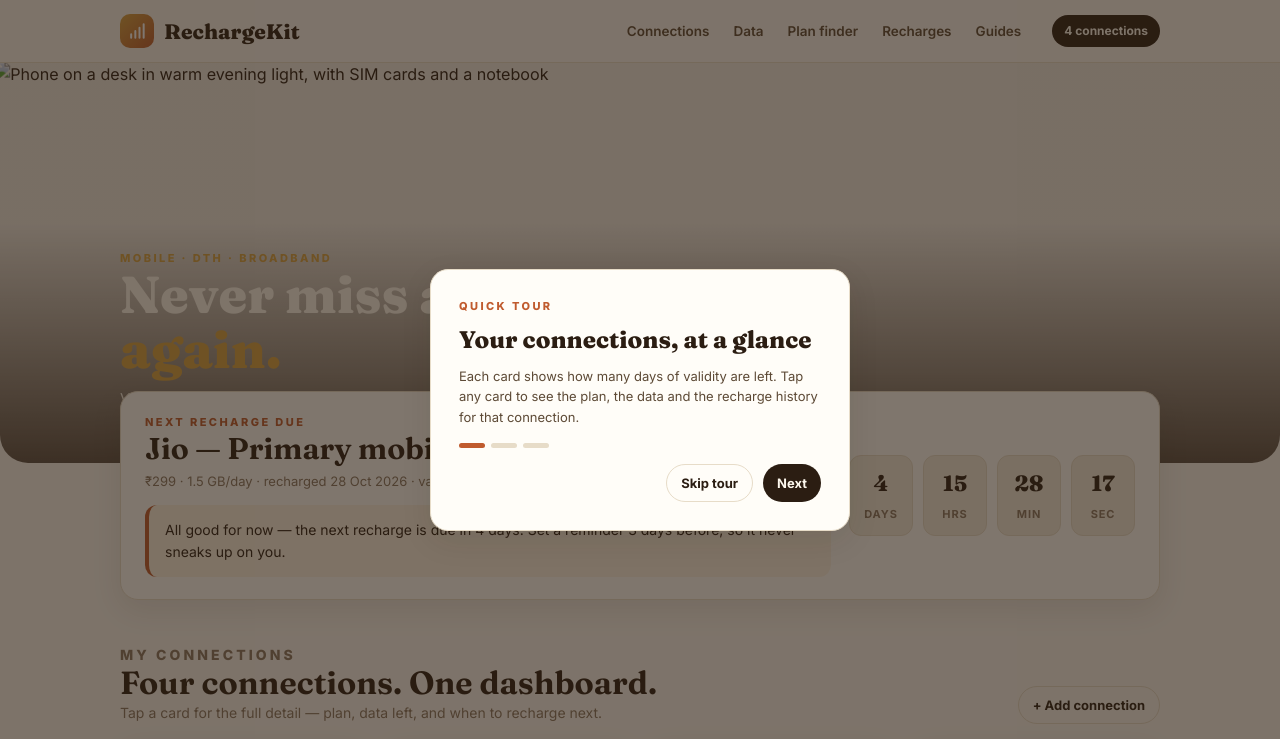
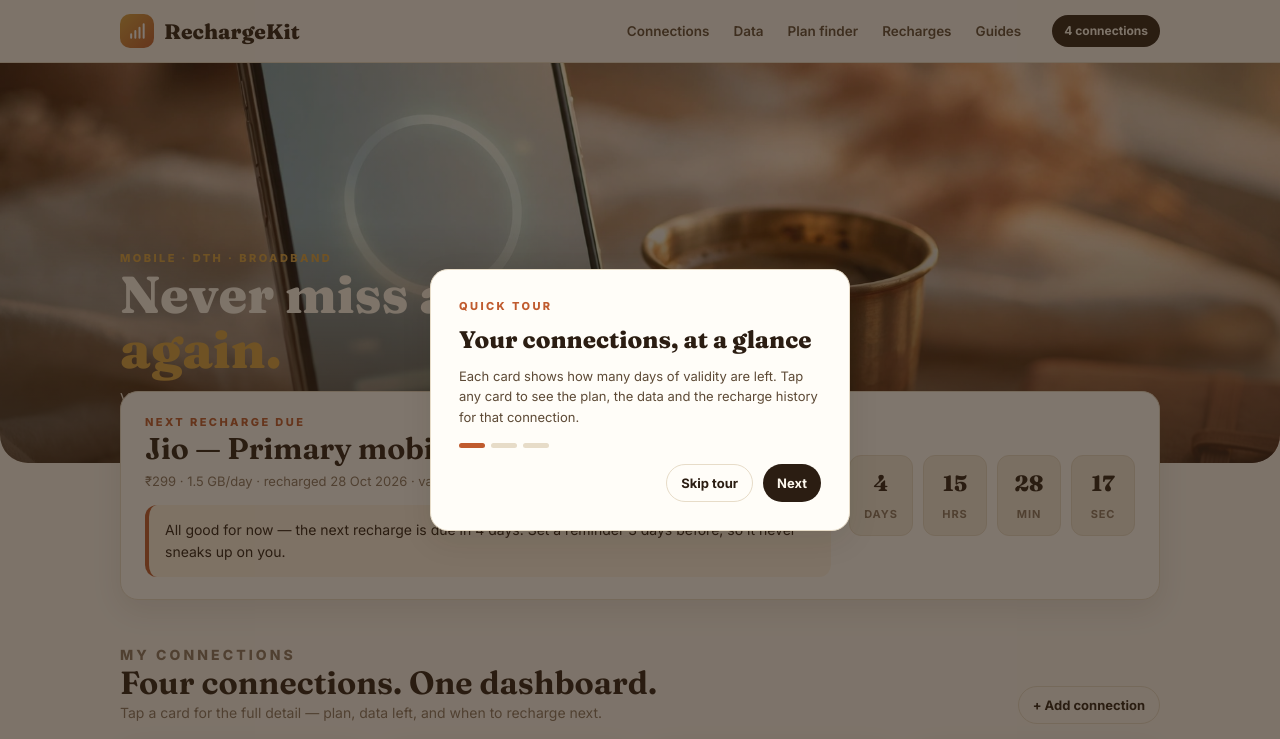
Before and after one commit to abhiramunni/rechargekit, a plain HTML site: page index.html in a window 1280 px wide. Shown: the top 739 px of the page. Drawn offline with Linux system fonts and the light colour scheme.

Commit message:
Replace HERO_IMG placeholder with rechargekit-hero.webp

```diff
--- a/index.html
+++ b/index.html
@@ -251,7 +251,7 @@ footer .fine{font-size:12.5px;color:var(--mut);max-width:520px}
 </header>
 
 <section class="hero">
-  <div class="photo"><img src="{{HERO_IMG}}" alt="Phone on a desk in warm evening light, with SIM cards and a notebook"></div>
+  <div class="photo"><img src="rechargekit-hero.webp" alt="Phone on a desk in warm evening light, with SIM cards and a notebook"></div>
   <div class="copy"><div class="wrap">
     <p class="eyebrow" style="color:var(--gold)">Mobile · DTH · Broadband</p>
     <h1>Never miss a recharge <em>again.</em></h1>
```
